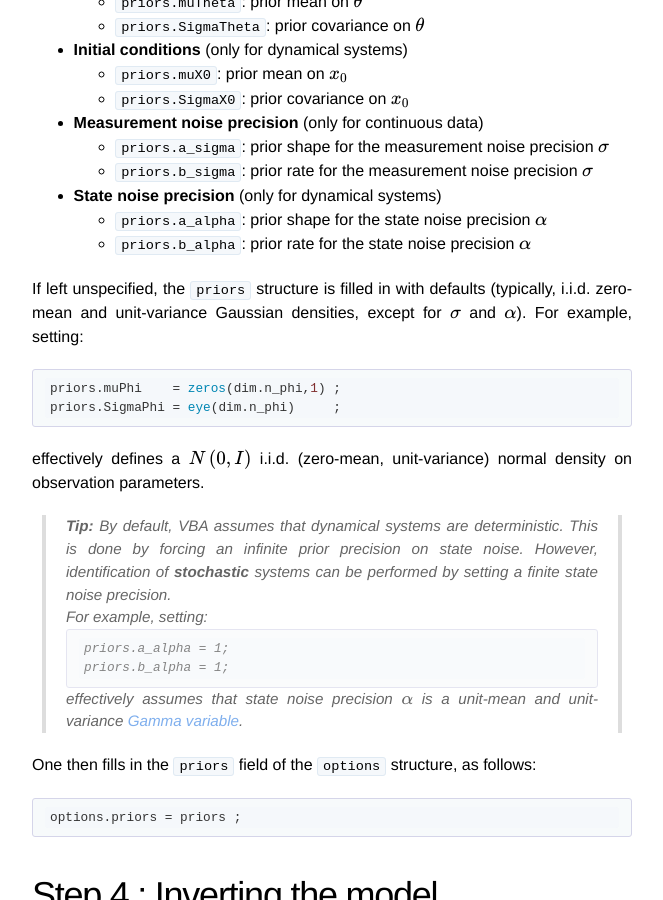
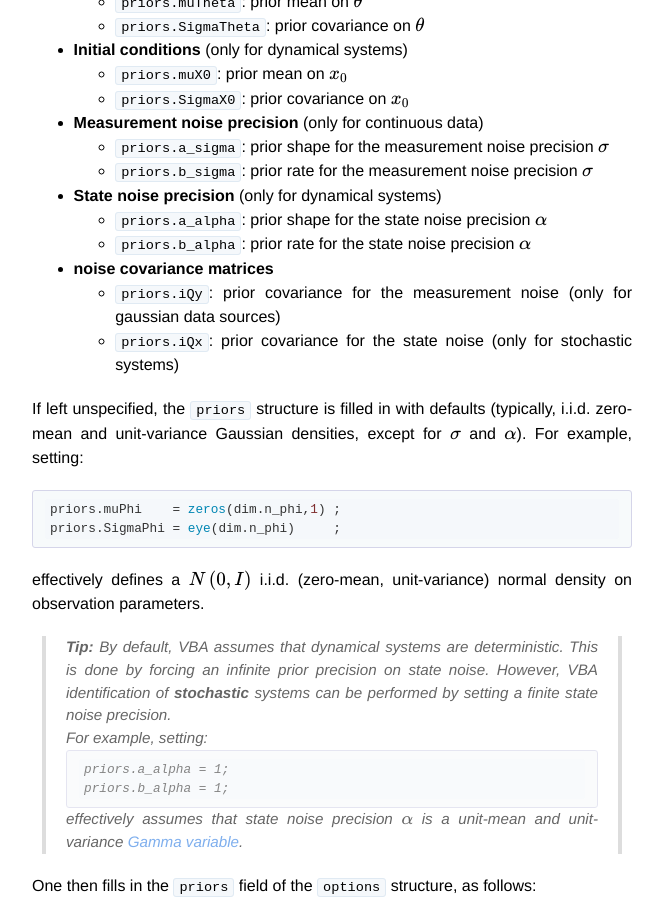
Before and after one commit to MBB-team/VBA-toolbox, a Jekyll site: the page built from _wiki/VBA-model-inversion-in-4-steps.md, in a window 1280 px wide and 900 px high, scrolled down 2382 px. Shown: the whole window, without its empty margins (308-971 px from the left). Built offline with Jekyll 4.4.1, drawn with Linux system fonts in a browser that asks for light colours; nearby versions of some CDN libraries; formulas are drawn with MathJax 3.

Commit message:
Update VBA-model-inversion-in-4-steps.md

````diff
--- a/_wiki/VBA-model-inversion-in-4-steps.md
+++ b/_wiki/VBA-model-inversion-in-4-steps.md
@@ -75,7 +75,9 @@ In addition to the evolution and observation functions, specifying the generativ
 - **State noise precision** (only for dynamical systems)
   - `priors.a_alpha`: prior shape for the state noise precision $$\alpha$$
   - `priors.b_alpha`: prior rate for the state noise precision $$\alpha$$
-
+- **noise covariance matrices**
+  - `priors.iQy`: prior covariance for the measurement noise (only for gaussian data sources)
+  - `priors.iQx`: prior covariance for the state noise (only for stochastic systems)
 
 If left unspecified, the `priors` structure is filled in with defaults (typically, i.i.d. zero-mean and unit-variance Gaussian densities, except for $$\sigma$$ and $$\alpha$$). For example, setting:
 
@@ -85,7 +87,7 @@ priors.SigmaPhi = eye(dim.n_phi)     ;
 ```
 effectively defines a $$N\left( 0,I \right)$$ i.i.d. (zero-mean, unit-variance) normal density on observation parameters.
 
-> **Tip:** By default, VBA assumes that dynamical systems are deterministic. This is done by forcing an infinite prior precision on state noise. However, identification of  **stochastic** systems can be performed by setting a finite state noise precision.
+> **Tip:** By default, VBA assumes that dynamical systems are deterministic. This is done by forcing an infinite prior precision on state noise. However, VBA identification of  **stochastic** systems can be performed by setting a finite state noise precision.
 >
 > For example, setting:
 >
````
